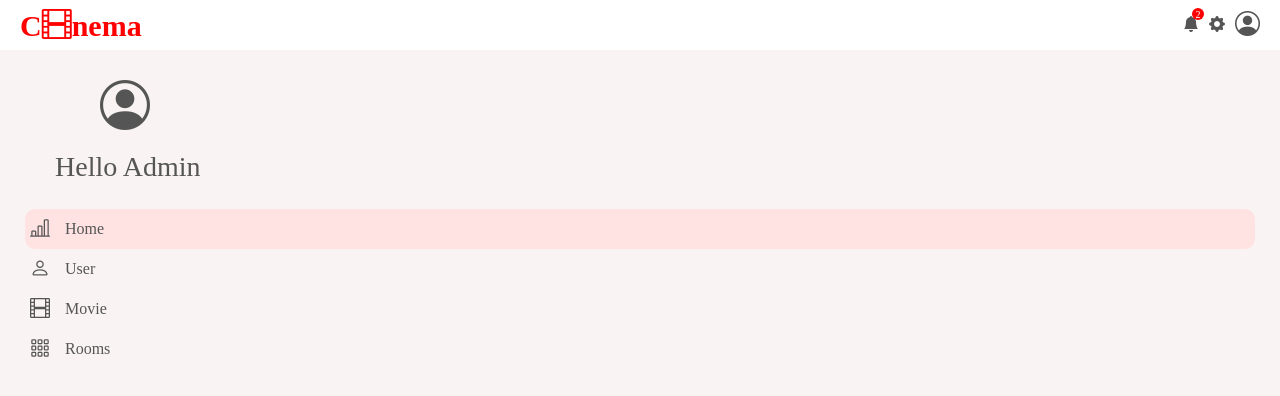
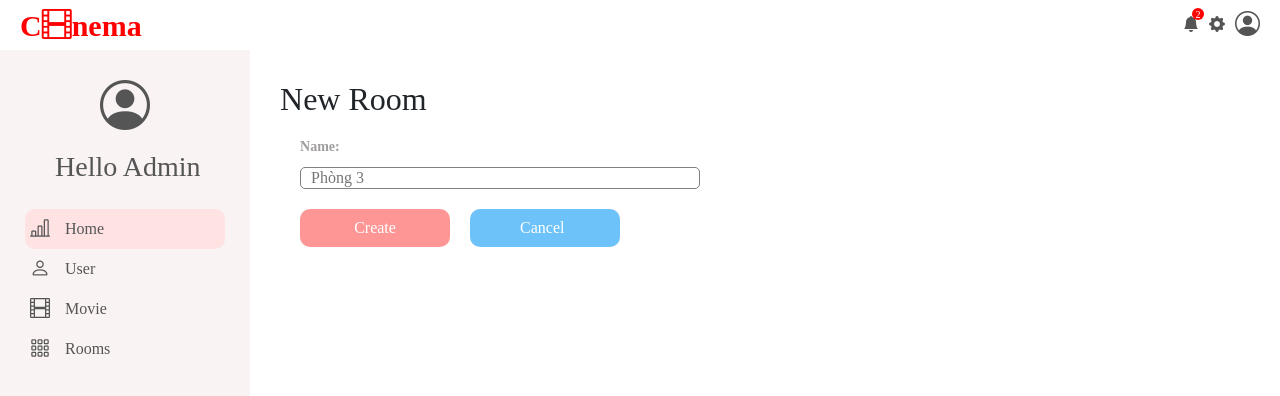
Before and after one commit to NhuVo11/managerCinema, a React (Create React App) app: page /rooms/add in a window 1280 px wide. Shown: the top 396 px of the page. Built offline with nearby package versions, Linux system fonts and the light colour scheme.

Commit message:
add RoomManager and update MovieManager

```diff
--- a/src/App.js
+++ b/src/App.js
@@ -9,6 +9,8 @@ import { Route, Routes } from "react-router-dom";
 import MovieEdit from "./pages/movieManager/mobieEdit/MovieEdit";
 import AddMovie from "./pages/movieManager/addMovie/AddMovie";
 import RoomList from "./pages/RoomManager/roomList/RoomList";
+import AddRoom from "./pages/RoomManager/addRoom/AddRoom";
+import RoomEdit from "./pages/RoomManager/editRoom/RoomEdit";
 
 function App() {
   return (
@@ -25,6 +27,8 @@ function App() {
           <Route path="/movies/add" element={<AddMovie />} />
 
           <Route path="/rooms" element={<RoomList />} />
+          <Route path="/rooms/edit/:id" element={<RoomEdit />} />
+          <Route path="/rooms/add" element={<AddRoom />} />
         </Routes>
       </div>
     </div>
--- /dev/null
+++ b/src/pages/RoomManager/addRoom/AddRoom.js
@@ -0,0 +1,51 @@
+import React, { useState } from "react";
+import { Link, useNavigate } from "react-router-dom";
+import RoomService from "../../../service/RoomService";
+import "./addRoom.css";
+
+function AddRoom() {
+  const [name, setName] = useState("");
+  let navigate = useNavigate();
+
+  const handleAdd = () => {
+    const room = {
+      name: name,
+    };
+    console.log(room);
+    RoomService.create(room)
+      .then((res) => {
+        console.log(res.data);
+      })
+      .catch((error) => {
+        console.log(error);
+      });
+    alert(`Bạn đã thêm ${name} thành công và quay về trang danh sách phòng`);
+    navigate("/rooms");
+  };
+  return (
+    <div className="addRoom">
+      <h2>New Room</h2>
+      <form className="newForm">
+        <div className="newItem">
+          <label> Name:</label>
+          <input
+            type="text"
+            placeholder="Phòng 3"
+            value={name}
+            onChange={(e) => setName(e.target.value)}
+            required
+          />
+        </div>
+        <div className="newItem"></div>
+        <button className="newButton" onClick={handleAdd}>
+          Create
+        </button>
+        <Link to={"/rooms"} className="newButton cancel">
+          Cancel
+        </Link>
+      </form>
+    </div>
+  );
+}
+
+export default AddRoom;
--- /dev/null
+++ b/src/pages/RoomManager/addRoom/addRoom.css
@@ -0,0 +1,4 @@
+.addRoom{
+    flex: 4;
+    padding: 30px;
+}
--- /dev/null
+++ b/src/pages/RoomManager/editRoom/RoomEdit.js
@@ -0,0 +1,50 @@
+import React, { useEffect, useState } from "react";
+import { Link, useParams } from "react-router-dom";
+import RoomService from "../../../service/RoomService";
+import "./roomEdit.css";
+
+function RoomEdit() {
+  let { id } = useParams();
+  const [room, setRoom] = useState(null);
+
+  //   let navigate = useNavigate();
+
+  useEffect(() => {
+    console.log(id);
+    if (id) {
+      getRoom(id);
+    }
+  }, [id]);
+
+  const getRoom = (id) => {
+    RoomService.get(id)
+      .then((res) => {
+        setRoom(res.data);
+        console.log(res.data);
+      })
+      .catch((e) => console.log(e));
+  };
+  return (
+    <>
+      {room ? (
+        <div className="roomEdit">
+          <h2>Update Room</h2>
+          <form className="newForm">
+            <div className="newItem">
+              <label>Room Name:</label>
+              <input type="text" placeholder="Phòng 3" value={room.name} />
+            </div>
+            <button className="newButton">Update</button>
+            <Link to={"/rooms"} className="newButton cancel">
+              Cancel
+            </Link>
+          </form>
+        </div>
+      ) : (
+        <div>empty room</div>
+      )}
+    </>
+  );
+}
+
+export default RoomEdit;
--- /dev/null
+++ b/src/pages/RoomManager/editRoom/roomEdit.css
@@ -0,0 +1,4 @@
+.roomEdit{
+    flex: 4;
+    padding: 30px;
+}
--- a/src/pages/RoomManager/roomList/RoomList.js
+++ b/src/pages/RoomManager/roomList/RoomList.js
@@ -1,8 +1,63 @@
-import React from "react";
+import React, { useEffect, useState } from "react";
+import { Link } from "react-router-dom";
+import RoomService from "../../../service/RoomService";
 import "./roomList.css";
 
 function RoomList() {
-  return <div className="roomList">RoomList</div>;
+  const [rooms, setRooms] = useState([]);
+  const getAllMovies = () => {
+    RoomService.getAll().then((res) => setRooms(res.data));
+  };
+
+  useEffect(() => {
+    getAllMovies();
+  }, []);
+  return (
+    <div className="roomList">
+      <h2>Room List</h2>
+      <table className="table table-condensed">
+        <thead>
+          <tr>
+            <th>
+              <Link to="/rooms/add">
+                <span className="btn btn-success">+</span>
+              </Link>
+            </th>
+            <th>id</th>
+            <th>Name</th>
+            <th>List seats</th>
+            <th>Action</th>
+          </tr>
+        </thead>
+        <tbody>
+          {rooms
+            ? rooms.map((room) => (
+                <tr key={room.id} className="roomAction">
+                  <td></td>
+                  <td>{room.id}</td>
+                  <td>{room.name}</td>
+                  <td>
+                    <Link to={"/rooms/seats"} className="navLink">
+                      Danh sách ghế {room.name}
+                    </Link>
+                  </td>
+                  <td>
+                    <Link to={"/rooms/edit/" + room.id}>
+                      <span className="ActionIcon editAction">
+                        <i className="bi bi-pencil-square"></i>
+                      </span>
+                    </Link>
+                    <span className="ActionIcon deleteAction">
+                      <i className="bi bi-trash"></i>
+                    </span>
+                  </td>
+                </tr>
+              ))
+            : "no row"}
+        </tbody>
+      </table>
+    </div>
+  );
 }
 
 export default RoomList;
--- a/src/pages/RoomManager/roomList/roomList.css
+++ b/src/pages/RoomManager/roomList/roomList.css
@@ -2,3 +2,32 @@
     flex: 4;
     padding: 30px;
 }
+.bg-custom-1 {
+    background-color: #85144b;
+  }
+.bg-custom-2 {
+  background-image: linear-gradient(15deg, #13547a 0%, #80d0c7 100%);
+}
+.roomAction:hover{
+ background-color: rgb(241, 240, 237);
+ transition: all 300ms ease-in-out;
+}
+.ActionIcon{
+    margin-left: 6px;
+    cursor: pointer;
+}
+.ActionIcon.editAction{
+ color: rgb(106, 92, 1);
+}
+.ActionIcon.editAction:hover{
+    color: rgb(243, 211, 7);
+}
+.ActionIcon.deleteAction{
+    color: rgb(134, 2, 2);
+}
+.ActionIcon.deleteAction:hover{
+    color: rgb(213, 1, 1);
+}
+.navLink{
+    text-decoration: none;
+}
--- a/src/pages/movieManager/addMovie/AddMovie.js
+++ b/src/pages/movieManager/addMovie/AddMovie.js
@@ -1,5 +1,5 @@
 import React, { useState } from "react";
-import { Link } from "react-router-dom";
+import { Link, useNavigate } from "react-router-dom";
 import MovieService from "../../../service/MovieService";
 import "./addMovie.css";
 
@@ -11,6 +11,8 @@ function AddMovie() {
   const [trailer, setTrailer] = useState("");
   const [description, setDescription] = useState("");
 
+  let navigate = useNavigate();
+
   const handleAdd = () => {
     const movie = {
       name: name,
@@ -20,7 +22,7 @@ function AddMovie() {
       trailer: trailer,
       description: description,
     };
-    console.log(movie);
+    // console.log(movie);
     MovieService.create(movie)
       .then((res) => {
         console.log(res.data);
@@ -28,12 +30,16 @@ function AddMovie() {
       .catch((error) => {
         console.log(error);
       });
+    alert(
+      `Bạn đã thêm phim mới: ${name} thành công và quay về trang danh sách phim`
+    );
+    navigate("/movies");
   };
   return (
     <div className="addMovie">
       <h2>New Movie</h2>
-      <form className="newMovieForm">
-        <div className="newMovieItem">
+      <form className="newForm">
+        <div className="newItem">
           <label>Movie Name:</label>
           <input
             type="text"
@@ -43,7 +49,7 @@ function AddMovie() {
             required
           />
         </div>
-        <div className="newMovieItem">
+        <div className="newItem">
           <label>director:</label>
           <input
             type="text"
@@ -53,7 +59,7 @@ function AddMovie() {
             required
           />
         </div>
-        <div className="newMovieItem">
+        <div className="newItem">
           <label>duration:</label>
           <input
             type="text"
@@ -63,7 +69,7 @@ function AddMovie() {
             required
           />
         </div>
-        <div className="newMovieItem">
+        <div className="newItem">
           <label>Start date:</label>
           <input
             type="text"
@@ -73,7 +79,7 @@ function AddMovie() {
             required
           />
         </div>
-        <div className="newMovieItem">
+        <div className="newItem">
           <label>Link trailer:</label>
           <input
             type="text"
@@ -83,7 +89,7 @@ function AddMovie() {
             required
           />
         </div>
-        <div className="newMovieItem">
+        <div className="newItem">
           <label>description:</label>
           <textarea
             rows="9"
@@ -94,10 +100,10 @@ function AddMovie() {
             required
           />
         </div>
-        <button className="newMovieButton" onClick={handleAdd}>
+        <button className="newButton" onClick={handleAdd}>
           Create
         </button>
-        <Link to={"/movies"} className="newMovieButton cancel">
+        <Link to={"/movies"} className="newButton cancel">
           Cancel
         </Link>
       </form>
--- a/src/pages/movieManager/addMovie/addMovie.css
+++ b/src/pages/movieManager/addMovie/addMovie.css
@@ -2,35 +2,35 @@
     flex: 4;
     padding: 30px;
 }
-.newMovieForm{
+.newForm{
     display: flex;
     flex-wrap: wrap;
 }
-.newMovieItem{
+.newItem{
     width: 400px;
     display: flex;
     flex-direction: column;
     margin-top: 10px;
     margin-left: 20px;
 }
-.newMovieItem>label{
+.newItem>label{
     margin-bottom: 10px;
     font-size: 14px;
     font-weight: 600;
     color: rgb(159, 156, 156);
 }
-.newMovieItem>input{
+.newItem>input{
     height: 20px;
     padding: 10px;
     border: 1px solid gray;
     border-radius: 5px;
 }
-.newMovieItem>textarea{
+.newItem>textarea{
     padding: 10px;
     border: 1px solid gray;
     border-radius: 5px;
 }
-.newMovieButton{
+.newButton{
     width: 150px;
     border: none;
     background-color: rgb(255, 150, 150);
@@ -39,16 +39,18 @@
     font-size: 600 ;
     border-radius: 10px ;
     margin-left: 20px;
+    margin-top: 20px;
 }
-.newMovieButton:hover{
+.newButton:hover{
     background-color: rgb(250, 92, 92);
 }
-.newMovieButton.cancel{
+.newButton.cancel{
     background-color: rgb(110, 194, 250);
     text-decoration: none;
     color: white;
     padding-left: 50px;
+
 }
-.newMovieButton.cancel:hover{
+.newButton.cancel:hover{
     background-color: rgb(35, 162, 246);
 }
--- /dev/null
+++ b/src/service/RoomService.js
@@ -0,0 +1,18 @@
+import http from "./http-common";
+
+const getAll = () => {
+  return http.get("/rooms");
+};
+const get = (id) => {
+  return http.get(`/rooms/${id}`);
+};
+const create = (data) => {
+  return http.post("/rooms", data);
+};
+const RoomService = {
+  getAll,
+  get,
+  create,
+};
+
+export default RoomService;
```
Also changed, not shown: src/pages/movieManager/mobieEdit/MovieEdit.js (+9 -18 lines).
